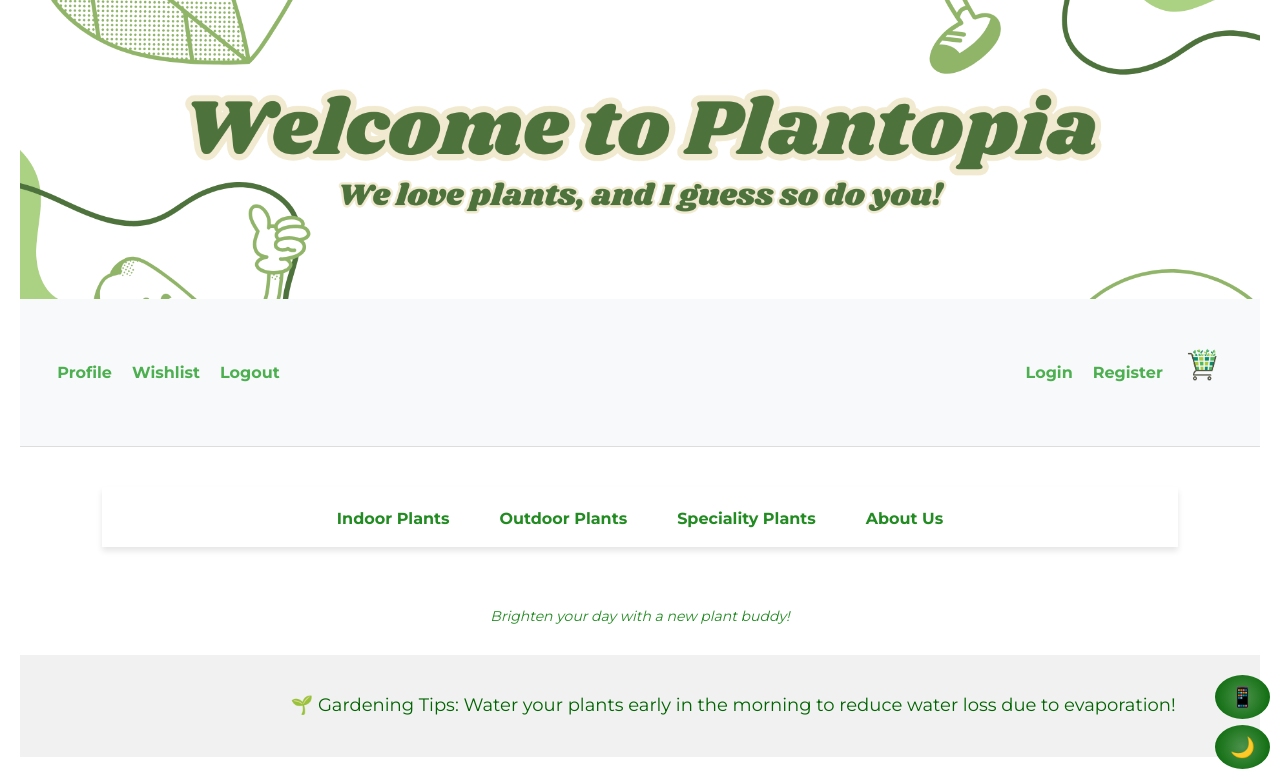
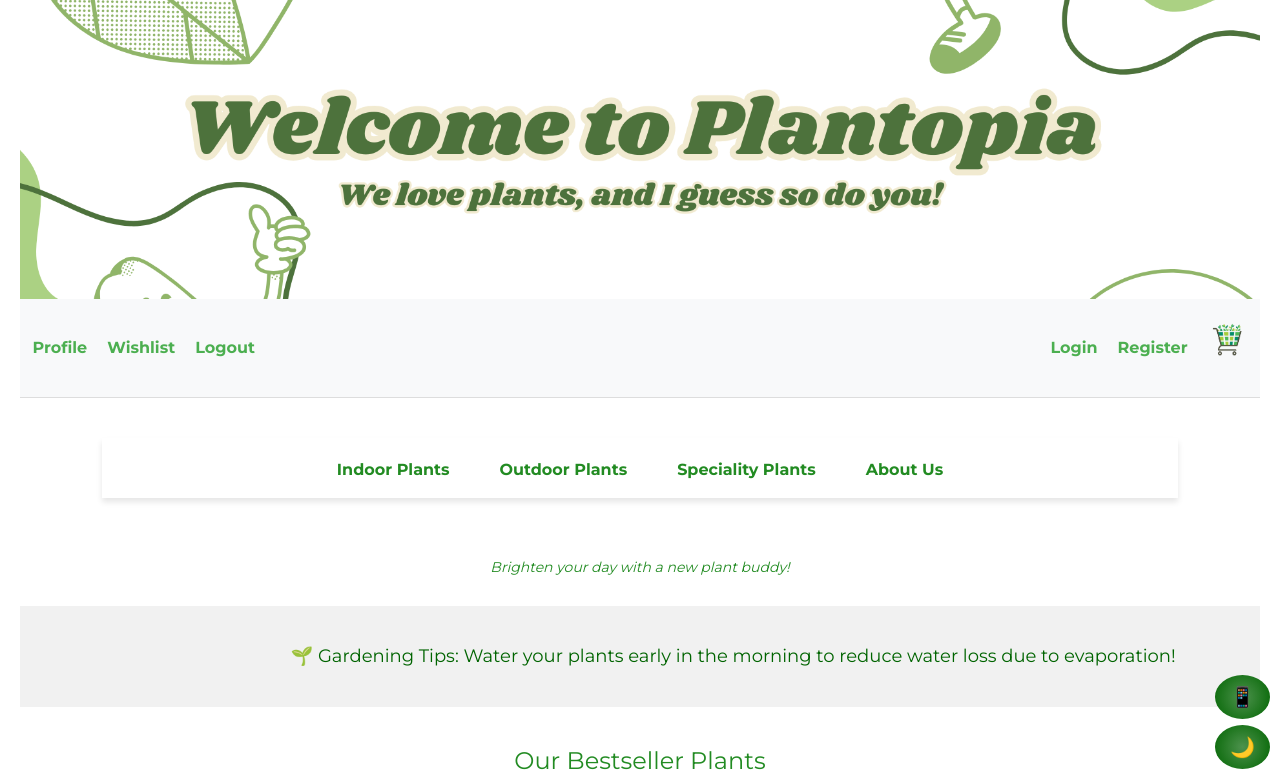
Before and after one commit to lizomander/plantopia, a PHP site: page /index.php in a window 1280 px wide. Shown: the part 21-795 px from the top of the page. Run offline with PHP 8.4, Linux system fonts and the light colour scheme; data that the repository does not hold is empty.

Commit message:
more design changes

```diff
--- a/css/design.css
+++ b/css/design.css
@@ -107,7 +107,7 @@ body.dark-mode .box {
     display: flex;
     align-items: center;
     gap: 20px;
-    padding: 3%;
+    padding: 1%;
 }
 
 .header-link {
--- a/css/interactive.css
+++ b/css/interactive.css
@@ -240,7 +240,6 @@ nav ul li:hover ul {
 }
 
 /* SHOW N HIDE */
-
 /* Password container */
 .password-container {
     display: flex;
```
Also changed, not shown: css/pages.css (line endings or trailing spaces).
